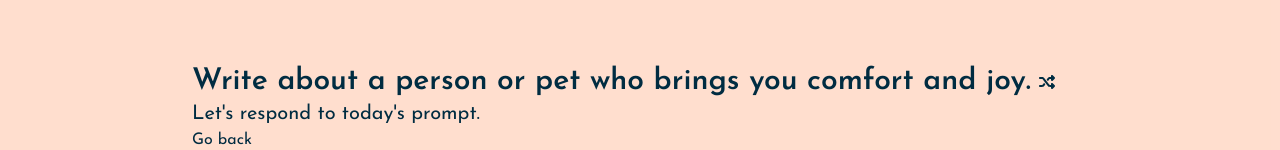
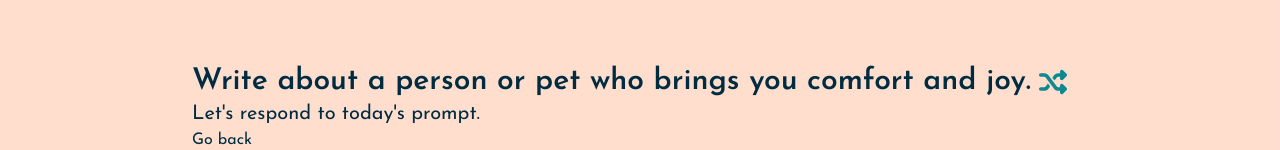
Before and after one commit to cherryontech/comet-cruisers-spring2024, a React (Create React App) app: page /prompt-journal in a window 1280 px wide. Shown: the top 150 px of the page. Built offline with nearby package versions, Linux system fonts and the light colour scheme.

Commit message:
Changed class "shuffle icon" to "shuffle-icon"

```diff
--- a/src/js/Prompt.js
+++ b/src/js/Prompt.js
@@ -47,7 +47,7 @@ const GeneratePrompt = () => {
       <div className="prompt-container">
         <p className="prompt">{prompts[curPrompt]}</p>
         <button type="button" onClick={handleClick}>
-          <FaShuffle className="shuffle icon" />
+          <FaShuffle className="shuffle-icon" />
         </button>
       </div>
       <p className="subheading">Let&apos;s respond to today&apos;s prompt.</p>
```
